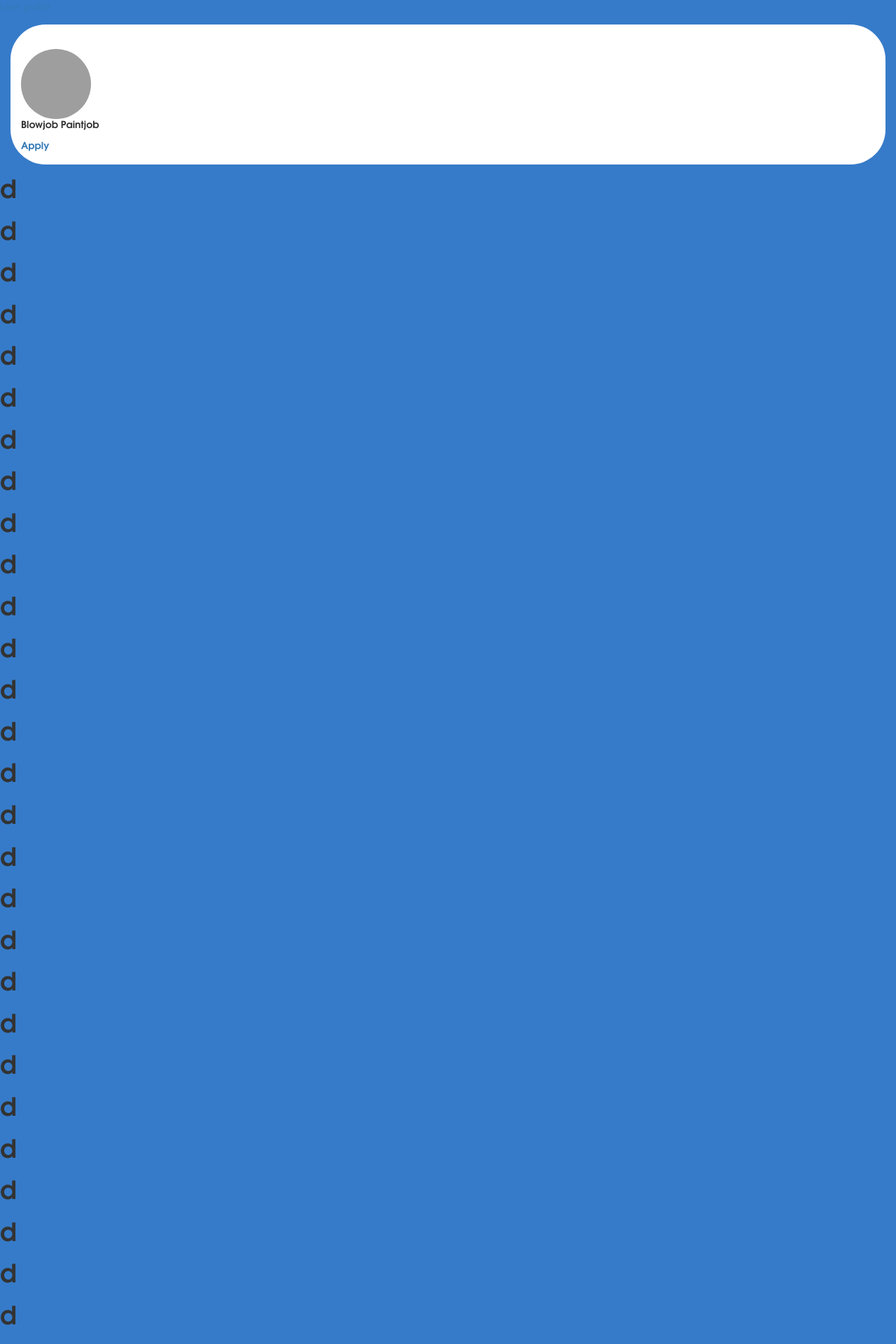
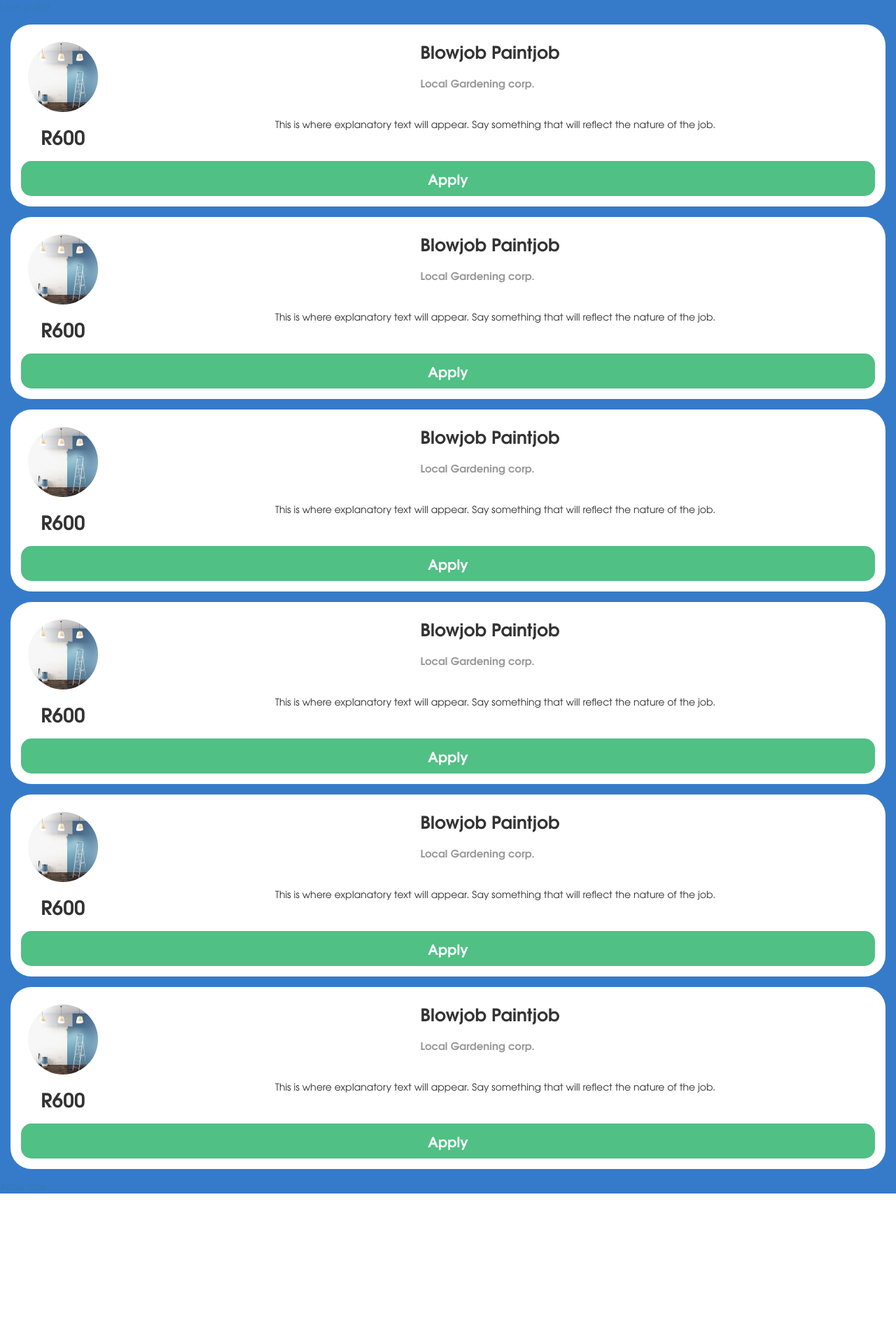
Before and after one commit to Outige/horizon12, a Flask app: page /jobs in a window 1280 px wide. Shown: the top 1920 px of the page at 70% size. After the commit the page ends 1705 px from the top, so only its background shows below. Run offline with Flask 2, Linux system fonts and the light colour scheme; some libraries are stand-ins or nearby versions; grey boxes are pictures that could not be loaded.

Commit message:
:sparkles: PAINTJOB

```diff
--- a/app/static/styles/jobs.css
+++ b/app/static/styles/jobs.css
@@ -1,14 +1,16 @@
 @font-face {
     font-family: 'gothic';
     src: url('../fonts/URWGothic-Demi.otf');
+}
 
-  }
+@font-face {
+    font-family: 'gothic-light';
+    src: url('../fonts/URWGothic-Book.otf');
+}
 
 body {
     background-color: #367bc9;
 }
-
-
 
 h1 {
     font-family: 'gothic', sans-serif;
@@ -19,20 +21,76 @@ h1 {
     background-color: white;
     width: 400;
     margin: 15px;
-    border-radius: 50px;
+    border-radius: 30px;
     padding: 15px;
 }
 
 .job-title {
-    grid-row: 1/3;
+    display: grid;
 }
 
 #pp {
-    display: block;
-    margin-left: auto;
+    grid-row: 1/2;
+    /*     display: block;
     margin-right: auto;
+     margin-left: auto;
+*/
+    margin: 10px;
     width: 100px;
     height: 100px;
     border-radius: 50%;
-    display: inline-block;
+    /*     display: inline-block;
+ */
 }
+
+.job-text {
+    grid-row: 1 / 2;
+    margin: 15px;
+    padding: auto;
+    text-justify: auto;
+    font-size: 15px;
+    max-height: 100px;
+}
+
+.job-name {
+    text-justify: auto;
+    font-size: 25px;
+    margin-bottom: 0;
+    margin-top: 0;
+}
+
+.co-name {
+    margin-top: 0px;
+    padding-top: 0px;
+    opacity: 0.5;
+    text-justify: auto;
+    font-size: 15px;
+}
+
+.pay {
+    text-align: center;
+    width: 100px;
+    font-size: 2em;
+    grid-row: 1/2;
+    margin: 10px;
+}
+
+.job-desc {
+    grid-row: 1/2;
+    font-family: 'gothic-light', sans-serif;
+    font-weight: 0.5;
+    margin-left: 15px;
+}
+
+.job-extra {
+    padding: auto;
+    display: grid;
+}
+
+.apply {
+    min-width: 100%;
+    text-align: center;
+    height: 50px;
+    background-color: #50c085;
+    border-radius: 15px;
+}
--- a/app/templates/jobs.html
+++ b/app/templates/jobs.html
@@ -1,77 +1,171 @@
-{% extends 'base.html' %}
-
-{% block head %}
+{% extends 'base.html' %} {% block head %}
 <title>Job listings</title>
-{% endblock%}
-
-{% block body %}
-    <!-- ! This 3 is also jinja2 kakak -->
+{% endblock%} {% block body %}
+<!-- ! This 3 is also jinja2 kakak -->
 <a href="/employee/3">User profile</a>
 <br>
 <div class="job-listing">
     <!-- ! So this is gonna be jinja2 teritory -->
     <!-- ! the 2 here: we will be looping through some job object -->
     <!-- ! and we get job.id instead of 2 -->
-    <br>
     <div class="job-title">
-        <img id="pp" src="../static/interior-wall-paint-job.jpg">
-        <p>Blowjob Paintjob</p>
+        <img id="pp" src="../static/img/interior-wall-paint-job.jpg">
+        <div class="job-text">
+            <h2 class="job-name">Blowjob Paintjob</h2>
+            <br>
+            <h4 class="co-name">Local Gardening corp.</h4>
+        </div>
     </div>
-    <a href="/jobs/apply/2/2">Apply</a>
+    <div class="job-extra">
+        <p class="pay">R600</p>
+        <p class="job-desc">
+            This is where explanatory text will appear. Say something that will reflect the nature of the job.
+        </p>
+    </div>
+
+    <a href="/jobs/apply/2/2">
+        <div class="apply">
+            <p style="color: white; padding-top: 15px; padding-bottom: 20px; font-size: 2rem;">Apply</p>
+        </div>
+    </a>
+
 
 </div>
-<h1>d</h1>
-<h1>d</h1>
-<h1>d</h1>
-<h1>d</h1>
-<h1>d</h1>
-<h1>d</h1>
-<h1>d</h1>
-<h1>d</h1>
-<h1>d</h1>
-<h1>d</h1>
-<h1>d</h1>
-<h1>d</h1>
-<h1>d</h1>
-<h1>d</h1>
-<h1>d</h1>
-<h1>d</h1>
-<h1>d</h1>
-<h1>d</h1>
-<h1>d</h1>
-<h1>d</h1>
-<h1>d</h1>
-<h1>d</h1>
-<h1>d</h1>
-<h1>d</h1>
-<h1>d</h1>
-<h1>d</h1>
-<h1>d</h1>
-<h1>d</h1>
-<h1>d</h1>
-<h1>d</h1>
-<h1>d</h1>
-<h1>d</h1>
-<h1>d</h1>
-<h1>d</h1>
-<h1>d</h1>
-<h1>d</h1>
-<h1>d</h1>
-<h1>d</h1>
-<h1>d</h1>
-<h1>d</h1>
-<h1>d</h1>
-<h1>d</h1>
-<h1>d</h1>
-<h1>d</h1>
-<h1>d</h1>
-<h1>d</h1>
-<h1>d</h1>
-<h1>d</h1>
-<h1>d</h1>
+<div class="job-listing">
+    <!-- ! So this is gonna be jinja2 teritory -->
+    <!-- ! the 2 here: we will be looping through some job object -->
+    <!-- ! and we get job.id instead of 2 -->
+    <div class="job-title">
+        <img id="pp" src="../static/img/interior-wall-paint-job.jpg">
+        <div class="job-text">
+            <h2 class="job-name">Blowjob Paintjob</h2>
+            <br>
+            <h4 class="co-name">Local Gardening corp.</h4>
+        </div>
+    </div>
+    <div class="job-extra">
+        <p class="pay">R600</p>
+        <p class="job-desc">
+            This is where explanatory text will appear. Say something that will reflect the nature of the job.
+        </p>
+    </div>
+
+    <a href="/jobs/apply/2/2">
+        <div class="apply">
+            <p style="color: white; padding-top: 15px; padding-bottom: 20px; font-size: 2rem;">Apply</p>
+        </div>
+    </a>
+
+
+</div>
+<div class="job-listing">
+    <!-- ! So this is gonna be jinja2 teritory -->
+    <!-- ! the 2 here: we will be looping through some job object -->
+    <!-- ! and we get job.id instead of 2 -->
+    <div class="job-title">
+        <img id="pp" src="../static/img/interior-wall-paint-job.jpg">
+        <div class="job-text">
+            <h2 class="job-name">Blowjob Paintjob</h2>
+            <br>
+            <h4 class="co-name">Local Gardening corp.</h4>
+        </div>
+    </div>
+    <div class="job-extra">
+        <p class="pay">R600</p>
+        <p class="job-desc">
+            This is where explanatory text will appear. Say something that will reflect the nature of the job.
+        </p>
+    </div>
+
+    <a href="/jobs/apply/2/2">
+        <div class="apply">
+            <p style="color: white; padding-top: 15px; padding-bottom: 20px; font-size: 2rem;">Apply</p>
+        </div>
+    </a>
+
+
+</div>
+<div class="job-listing">
+    <!-- ! So this is gonna be jinja2 teritory -->
+    <!-- ! the 2 here: we will be looping through some job object -->
+    <!-- ! and we get job.id instead of 2 -->
+    <div class="job-title">
+        <img id="pp" src="../static/img/interior-wall-paint-job.jpg">
+        <div class="job-text">
+            <h2 class="job-name">Blowjob Paintjob</h2>
+            <br>
+            <h4 class="co-name">Local Gardening corp.</h4>
+        </div>
+    </div>
+    <div class="job-extra">
+        <p class="pay">R600</p>
+        <p class="job-desc">
+            This is where explanatory text will appear. Say something that will reflect the nature of the job.
+        </p>
+    </div>
+
+    <a href="/jobs/apply/2/2">
+        <div class="apply">
+            <p style="color: white; padding-top: 15px; padding-bottom: 20px; font-size: 2rem;">Apply</p>
+        </div>
+    </a>
+
+
+</div>
+<div class="job-listing">
+    <!-- ! So this is gonna be jinja2 teritory -->
+    <!-- ! the 2 here: we will be looping through some job object -->
+    <!-- ! and we get job.id instead of 2 -->
+    <div class="job-title">
+        <img id="pp" src="../static/img/interior-wall-paint-job.jpg">
+        <div class="job-text">
+            <h2 class="job-name">Blowjob Paintjob</h2>
+            <br>
+            <h4 class="co-name">Local Gardening corp.</h4>
+        </div>
+    </div>
+    <div class="job-extra">
+        <p class="pay">R600</p>
+        <p class="job-desc">
+            This is where explanatory text will appear. Say something that will reflect the nature of the job.
+        </p>
+    </div>
+
+    <a href="/jobs/apply/2/2">
+        <div class="apply">
+            <p style="color: white; padding-top: 15px; padding-bottom: 20px; font-size: 2rem;">Apply</p>
+        </div>
+    </a>
+
+
+</div>
+<div class="job-listing">
+    <!-- ! So this is gonna be jinja2 teritory -->
+    <!-- ! the 2 here: we will be looping through some job object -->
+    <!-- ! and we get job.id instead of 2 -->
+    <div class="job-title">
+        <img id="pp" src="../static/img/interior-wall-paint-job.jpg">
+        <div class="job-text">
+            <h2 class="job-name">Blowjob Paintjob</h2>
+            <br>
+            <h4 class="co-name">Local Gardening corp.</h4>
+        </div>
+    </div>
+    <div class="job-extra">
+        <p class="pay">R600</p>
+        <p class="job-desc">
+            This is where explanatory text will appear. Say something that will reflect the nature of the job.
+        </p>
+    </div>
+
+    <a href="/jobs/apply/2/2">
+        <div class="apply">
+            <p style="color: white; padding-top: 15px; padding-bottom: 20px; font-size: 2rem;">Apply</p>
+        </div>
+    </a>
+
+
+</div>
 
 <!-- ! so here  -->
-<a href="/jobs/apply/2/2" id="job-2">Apply</a>
-
-<h1>d</h1>
-{% endblock%}
+<a href="/jobs/apply/2/2 " id="job-2 ">Apply Now</a> {% endblock%}
```
